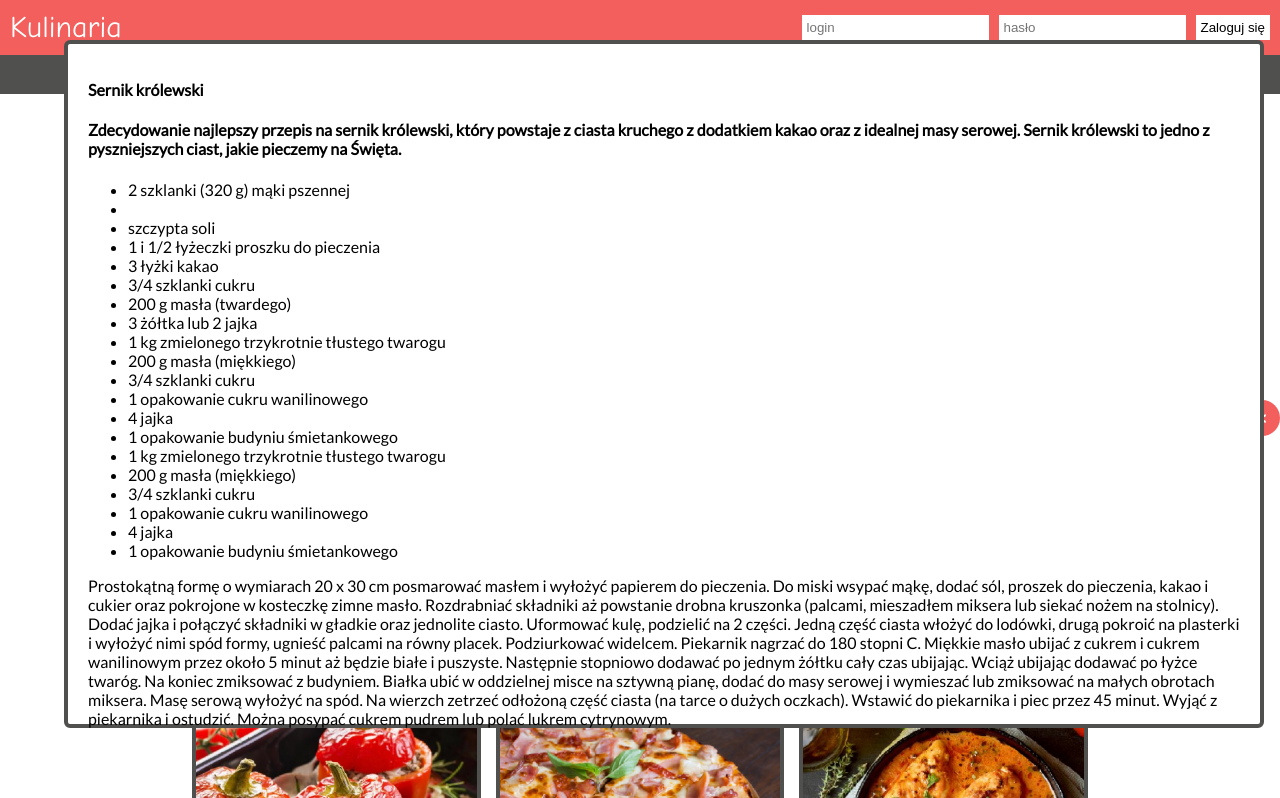
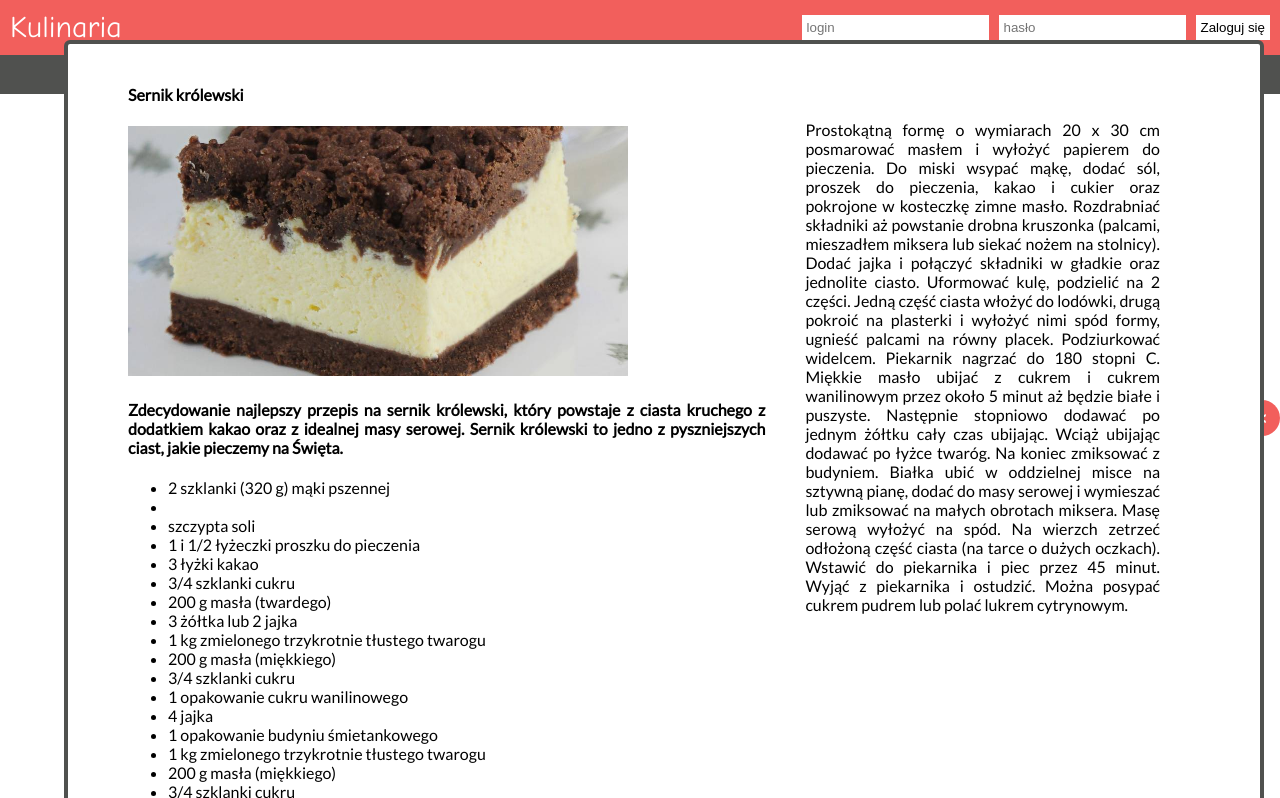
Before and after one commit to ggackowski/kulinaria, a plain HTML site: page index.html in a window 1280 px wide. Both pictures are taken after a click on the element 336 px from the left and 473 px from the top of the page. Shown: the top 798 px of the page. Drawn offline with Linux system fonts and the light colour scheme.

Commit message:
js again

```diff
--- a/app.js
+++ b/app.js
@@ -37,13 +37,25 @@ const mRecipe = (img, title, desc, ing, steps) => {
                     ${convertTitle(title)}
                     ${convertDesc(desc)}
                     </div>
+
+
+
                     <div class="info hidden">
-                    <h2>${convertTitle(title)} </h2>
-                    <h4>${convertDesc(desc)}</h4>
+                      <article class="imgdesc">
+                        <div class="descript">
+                          <h2>${convertTitle(title)} </h2>
+                          <div class="imgshow"><img src="${img}"></img></div>
+                          <h4>${convertDesc(desc)}</h4>
+                          ${convertIngredients(ing)}
+                        </div>
+                        <div class="steps">${convertSteps(steps)}</div>
+                      </article>
+
                     <div>
-                    ${convertIngredients(ing)}
-                    ${convertSteps(steps)}
+
+
                     </div>
+
                     </div>
                   `;
   item.querySelector('.delete').addEventListener("click", () => {
--- a/style.css
+++ b/style.css
@@ -310,7 +310,7 @@ section * {
 }
 
 .form-v {
-  right: 0px;
+  right: 50px;
   top: 50%;
 }
 
@@ -376,7 +376,7 @@ section * {
   margin: auto;
   z-index: 20;
   width: 90%;
-  height: 80%;
+
   left: 5%;
   top: 5%;
   padding: 20px;
@@ -384,6 +384,35 @@ section * {
   border-radius: 6px;
 }
 
+.imgdesc {
+  display: flex;
+  padding: 20px;
+  justify-content: space-between;
+  padding: 0px 40px;
+}
+
+.descript {
+
+
+}
+
+.steps {
+  width: 800px;
+  padding: 40px;
+}
+
+.info > * {
+  text-align: justify;
+  text-justify: inter-word;
+}
+
+.imgshow img {
+
+  height: 250px;
+  width: 500px;
+  object-fit: cover;
+}
+
 .Action:hover {
   cursor: pointer;
 
```
